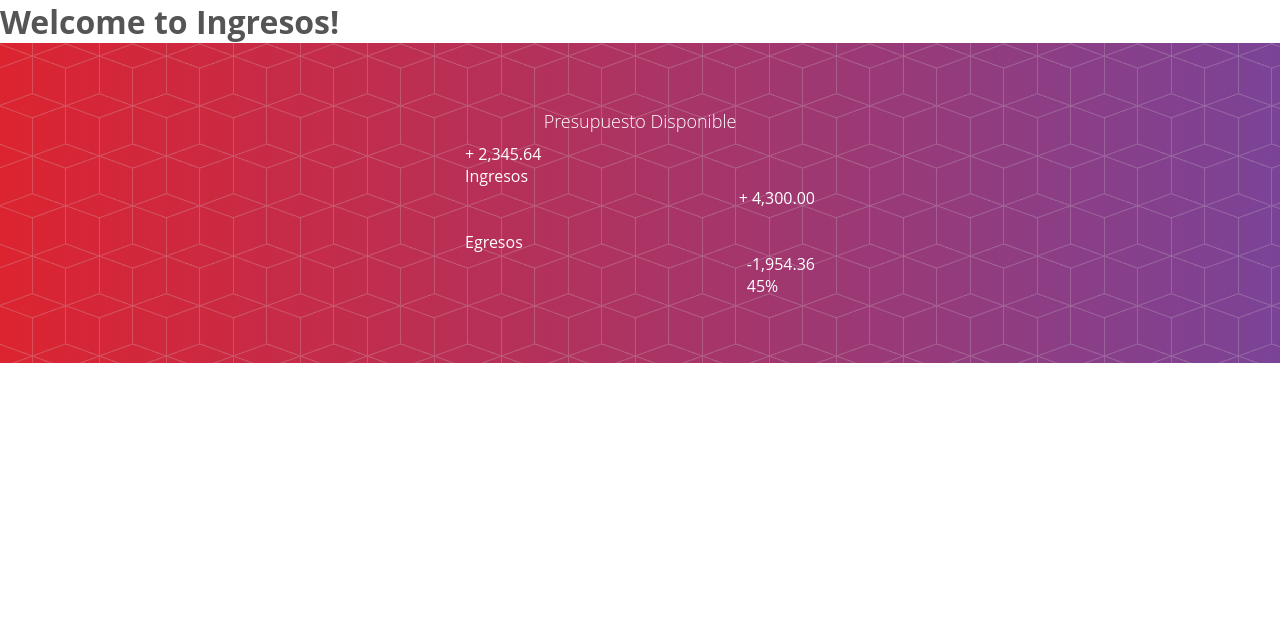
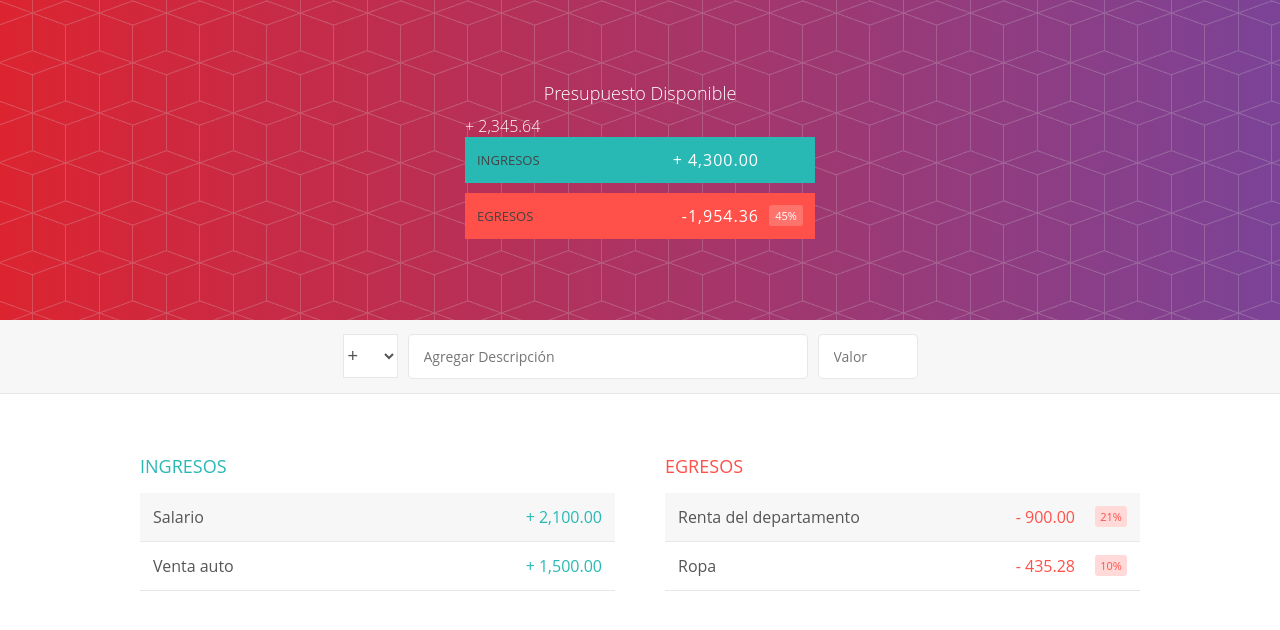
Before and after one commit to Gufi015/ingresosAngular, an Angular app: page / in a window 1280 px wide. Shown: the top 630 px of the page. Built offline with nearby package versions, Linux system fonts and the light colour scheme.

Commit message:
se agrego nuevos estilos

```diff
--- a/src/app/app.component.html
+++ b/src/app/app.component.html
@@ -1,37 +1,7 @@
-<h1>Welcome to {{ title }}!</h1>
-
-
 <div class="cabecero">
   <div class="presupuesto">
     <div class="presupuesto_titulo">
       Presupuesto Disponible
-    </div>
-
-    <div>+ 2,345.64</div>
-
-    <div class="presupuesto_ingreso limpiarEstilos">
-      <div class="presupuesto_ingreso">Ingresos</div>
-      <div class="right">
-        <div class="presupuesto_ingreso--valor">+ 4,300.00</div>
-        <div class="presupuesto_ingreso--porcentaje">&nbsp;</div>
-      </div>
-    </div>
-    <div class="presupuesto_egreso limpiarEstilos">
-      <div class="presupuesto_egreso--text">Egresos</div>
-      <div class="right limpiarEstilos">
-        <div class="presupuesto_egreso--valor">-1,954.36</div>
-        <div class="presupuesto_egreso--porcentaje">45%</div>
-      </div>
-    </div>
-  </div>
-</div>
-
-
-
-<!-- <div class="cabecero">
-  <div class="presupuesto">
-    <div class="presupuesto_titulo">
-      Presupuesto Disponible:
     </div>
 
     <div class="presupuesto_valor">+ 2,345.64</div>
@@ -47,21 +17,19 @@
     <div class="presupuesto_egreso limpiarEstilos">
       <div class="presupuesto_egreso--text">Egresos</div>
       <div class="right limpiarEstilos">
-        <div class="presupuesto_egreso--valor">- 1,954.36</div>
+        <div class="presupuesto_egreso--valor">-1,954.36</div>
         <div class="presupuesto_egreso--porcentaje">45%</div>
       </div>
     </div>
   </div>
 </div>
 
-
-
 <form>
   <div class="agregar">
     <div class="agregar_contenedor">
       <select class="agregar_tipo">
-        <option value="ing" selected>+</option>
-        <option value="egr">-</option>
+        <option value="ingresos">+</option>
+        <option value="egresos">-</option>
       </select>
       <input type="text" class="agregar_descripcion" placeholder="Agregar Descripción">
       <input type="number" class="agregar_valor" placeholder="Valor">
@@ -70,11 +38,9 @@
   </div>
 </form>
 
-
 <div class="contenedor limpiarEstilos">
   <div class="ingreso">
     <h2 class="ingreso_titulo">Ingresos</h2>
-
 
     <div class="elemento limpiarEstilos">
       <div class="elemento_descripcion">Salario</div>
@@ -89,45 +55,44 @@
     </div>
 
     <div class="elemento limpiarEstilos">
-      <div class="elemento_descripcion">Venta coche</div>
+      <div class="elemento_descripcion">Venta auto</div>
       <div class="right limpiarEstilos">
         <div class="elemento_valor">+ 1,500.00</div>
         <div class="elemento_eliminar">
-          <button class="elemento_eliminar--btn"><i class="ion-ios-close-outline"></i></button>
+          <button class="elemento_eliminar--btn">
+            <i class="ion-ios-close-outline"></i>
+          </button>
         </div>
       </div>
     </div>
-
   </div>
-
-
 
   <div class="egreso">
     <h2 class="egreso_titulo">Egresos</h2>
 
-
     <div class="elemento limpiarEstilos">
-      <div class="elemento_descripcion">Renta departamento</div>
+      <div class="elemento_descripcion">Renta del departamento</div>
       <div class="right limpiarEstilos">
         <div class="elemento_valor">- 900.00</div>
         <div class="elemento_porcentaje">21%</div>
         <div class="elemento_eliminar">
-          <button class="elemento_eliminar--btn"><i class="ion-ios-close-outline"></i></button>
+          <button class="elemento_eliminar--btn">
+            <i class="ion-ios-close-outline"></i>
+          </button>
         </div>
       </div>
     </div>
-
     <div class="elemento limpiarEstilos">
       <div class="elemento_descripcion">Ropa</div>
       <div class="right limpiarEstilos">
         <div class="elemento_valor">- 435.28</div>
         <div class="elemento_porcentaje">10%</div>
         <div class="elemento_eliminar">
-          <button class="elemento_eliminar--btn"><i class="ion-ios-close-outline"></i></button>
+          <button class="elemento_eliminar--btn">
+            <i class="ion-ios-close-outline"></i>
+          </button>
         </div>
       </div>
     </div>
-
-
   </div>
-</div> -->
+</div>
--- a/src/styles.css
+++ b/src/styles.css
@@ -56,109 +56,34 @@ body {
   font-weight: 300;
 }
 
-
-/* * {
-  margin: 0;
-  padding: 0;
-  box-sizing: border-box;
-}
-
-.limpiarEstilos::after {
-  content: "";
-  display: table;
-  clear: both;
-}
-
-body {
-  color: #555;
-  font-family: Open Sans;
-  font-size: 16px;
-  position: relative;
-  height: 100vh;
-  font-weight: 400;
-}
-
-.right {
-  float: right;
-}
-
-.red {
-  color: #FF5049 !important;
-}
-
-.redfocus:focus {
-  border: 1px solid #FF5049 !important;
-}
-
-.cabecero {
-  height: 40vh;
-  background-size: cover;
-  background-position: center;
-  position: relative;
-  width: 100%;
-  padding-top: 150px;
-  padding-bottom: 100px;
-  color: #fff;
-  background: url(assets/bg-pattern.png), #7b4397;
-  background: url(assets/bg-pattern.png), -webkit-gradient(linear, right top, left top, from(#7b4397), to(#dc2430));
-  background: url(assets/bg-pattern.png), linear-gradient(to left, #7b4397, #dc2430)
-}
-
-.presupuesto {
-  position: absolute;
-  width: 350px;
-  top: 50%;
-  left: 50%;
-  transform: translate(-50%, -50%);
-  color: #fff;
-}
-
-.presupuesto_titulo {
-  font-size: 18px;
-  text-align: center;
-  margin-bottom: 10px;
-  font-weight: 300;
-}
-
-.presupuesto_valor {
-  font-weight: 300;
-  font-size: 46px;
-  text-align: center;
-  margin-bottom: 25px;
-  letter-spacing: 2px;
-}
-
-.presupuesto_ingreso,
-.presupuesto_egreso {
+.presupuesto_ingreso, .presupuesto_egreso {
   padding: 12px;
   text-transform: uppercase;
 }
 
-.presupuesto_ingreso {
+.presupuesto_ingreso{
   margin-bottom: 10px;
-  background-color: #28B9B5;
+  background-color: #28b9b5;
 }
 
-.presupuesto_egreso {
-  background-color: #FF5049;
+.presupuesto_egreso{
+  background-color: #ff5049;
 }
 
 .presupuesto_ingreso--texto,
-.presupuesto_egreso--text {
+.presupuesto_egreso--text{
   float: left;
   font-size: 13px;
   color: #444;
-  margin-top: 2px;
+  margin-top:2px;
 }
-
 .presupuesto_ingreso--valor,
-.presupuesto_egreso--valor {
+.presupuesto_egreso--valor{
   letter-spacing: 1px;
   float: left;
 }
-
 .presupuesto_ingreso--porcentaje,
-.presupuesto_egreso--porcentaje {
+.presupuesto_egreso--porcentaje{
   float: left;
   width: 34px;
   font-size: 11px;
@@ -166,25 +91,24 @@ body {
   margin-left: 10px;
 }
 
-.presupuesto_egreso--porcentaje {
+.presupuesto_egreso--porcentaje{
   background-color: rgba(255, 255, 255, 0.2);
   text-align: center;
   border-radius: 3px;
 }
 
-
-.agregar {
+.agregar{
   padding: 14px;
   border-bottom: 1px solid #e7e7e7;
   background-color: #f7f7f7;
 }
 
-.agregar_contenedor {
+.agregar_contenedor{
   margin: 0 auto;
   text-align: center;
 }
 
-.agregar_tipo {
+.agregar_tipo{
   width: 55px;
   border: 1px solid #e7e7e7;
   height: 44px;
@@ -196,8 +120,9 @@ body {
   transition: border 0.3s;
 }
 
+
 .agregar_descripcion,
-.agregar_valor {
+.agregar_valor{
   border: 1px solid #e7e7e7;
   background-color: #fff;
   color: inherit;
@@ -209,19 +134,19 @@ body {
   transition: border 0.3s;
 }
 
-.agregar_descripcion {
+.agregar_descripcion{
   width: 400px;
 }
 
-.agregar_valor {
+.agregar_valor{
   width: 100px;
 }
 
 .agregar_btn {
   font-size: 35px;
   background: none;
-  border: none;
-  color: #28B9B5;
+  border:none;
+  color: #28b9b5;
   cursor: pointer;
   display: inline-block;
   vertical-align: middle;
@@ -229,66 +154,65 @@ body {
   margin-left: 10px;
 }
 
-.agregar_btn:active {
+.agregar_btn:active{
   transform: translateY(2px);
 }
 
 .agregar_tipo:focus,
 .agregar_descripcion:focus,
-.agregar_valor:focus {
-  outline: none;
-  border: 1px solid #28B9B5;
+.agregar_valor:focus{
+  outline:none;
+  border: 1px solid #28b9b5;
 }
 
-.agregar_btn:focus {
+.agregar_btn:focus{
   outline: none;
 }
 
-.contenedor {
+.contenedor{
   width: 1000px;
   margin: 60px auto;
 }
 
-.ingreso {
+.ingreso{
   float: left;
   width: 475px;
   margin-right: 50px;
 }
 
 .egreso {
-  float: left;
+  float: right;
   width: 475px;
+
 }
 
-h2 {
+h2{
   text-transform: uppercase;
   font-size: 18px;
   font-weight: 400;
   margin-bottom: 15px;
 }
 
-.ingreso_titulo {
-  color: #28B9B5;
+.ingreso_titulo{
+  color: #28b9b5;
+}
+.egreso_titulo{
+  color: #ff5049;
 }
 
-.egreso_titulo {
-  color: #FF5049;
-}
-
-.elemento {
+.elemento{
   padding: 13px;
   border-bottom: 1px solid #e7e7e7;
 }
 
-.elemento:first-child {
+.elemento:first-child{
   border-top: 1px solid #e7e7e7;
 }
-
-.elemento:nth-child(even) {
+.elemento:nth-child(even){
   background-color: #f7f7f7;
 }
 
-.elemento_descripcion {
+.elemento_descripcion{
   float: left;
 }
 
@@ -297,12 +221,12 @@ h2 {
   transition: transform 0.3s;
 }
 
-.elemento_porcentaje {
+.elemento_porcentaje{
   float: left;
   margin-left: 20px;
   transition: transform 0.3s;
   font-size: 11px;
-  background-color: #FFDAD9;
+  background-color: #ffdad9;
   padding: 3px;
   border-radius: 3px;
   width: 32px;
@@ -310,22 +234,21 @@ h2 {
 }
 
 .ingreso .elemento_valor,
-.ingreso .elemento_eliminar--btn {
-  color: #28B9B5;
+.ingreso .elemento_eliminar--btn{
+  color: #28b9b5;
 }
 
 .egreso .elemento_valor,
 .egreso .elemento_porcentaje,
-.egreso .elemento_eliminar--btn {
-  color: #FF5049;
+.egreso .elemento_eliminar--btn{
+  color: #ff5049;
 }
-
 
 .elemento_eliminar {
   float: left;
 }
 
-.elemento_eliminar--btn {
+.elemento_eliminar--btn{
   font-size: 22px;
   background: none;
   border: none;
@@ -336,38 +259,35 @@ h2 {
   display: none;
 }
 
-.elemento_eliminar--btn:focus {
+.elemento_eliminar--btn:focus{
   outline: none;
 }
 
-.elemento_eliminar--btn:active {
+.elemento_eliminar--btn:active{
   transform: translateY(2px);
 }
 
-.elemento:hover .elemento_eliminar--btn {
+.elemento:hover .elemento_eliminar--btn{
   display: block;
 }
 
-.elemento:hover .elemento_valor {
+.elemento:hover .elemento_valor{
   transform: translateX(-20px);
 }
-
 .elemento:hover .elemento_porcentaje {
   transform: translateX(-20px);
 }
 
 
-.no_pagado {
-  background-color: #FFDAD9 !important;
+.no_pagado{
+  background-color: #ffdad9 !important;
   cursor: pointer;
-  color: #FF5049;
-
+  color: #ff5049;
 }
-
-.no_pagado .elemento_porcentaje {
+.no_pagado .elemento_porcentaje{
   box-shadow: 0 2px 6px 0 rgba(0, 0, 0, 0.1);
 }
 
-.no_pagado:hover .elemento_descripcion {
+.no_pagado:hover .elemento_descripcion{
   font-weight: 900;
-} */
+}
```
Also changed, not shown: 1 other file (tests, documents, lock files or other folders).
